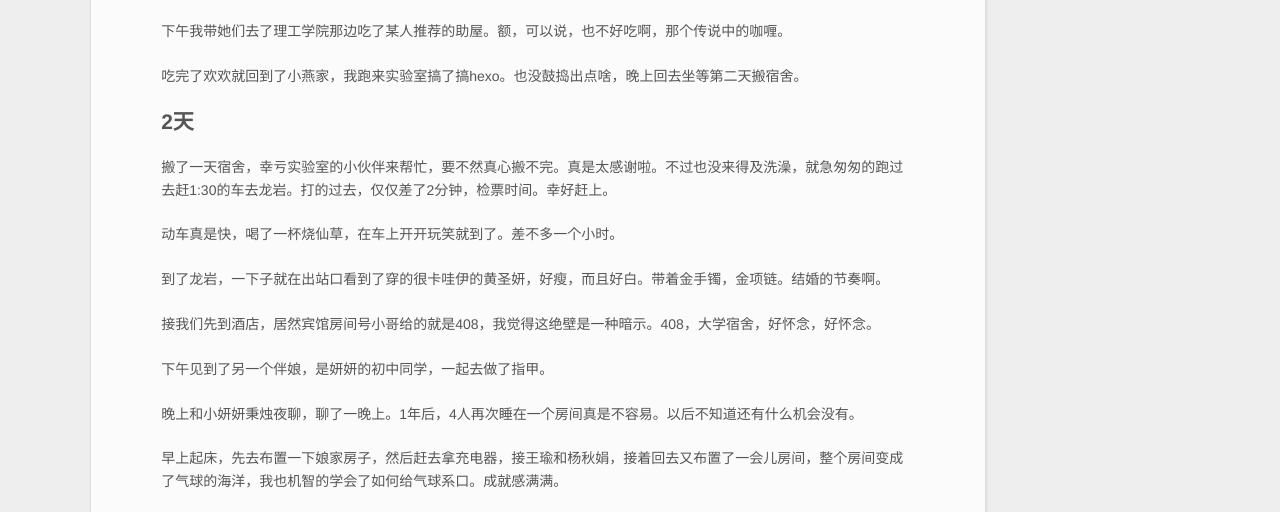
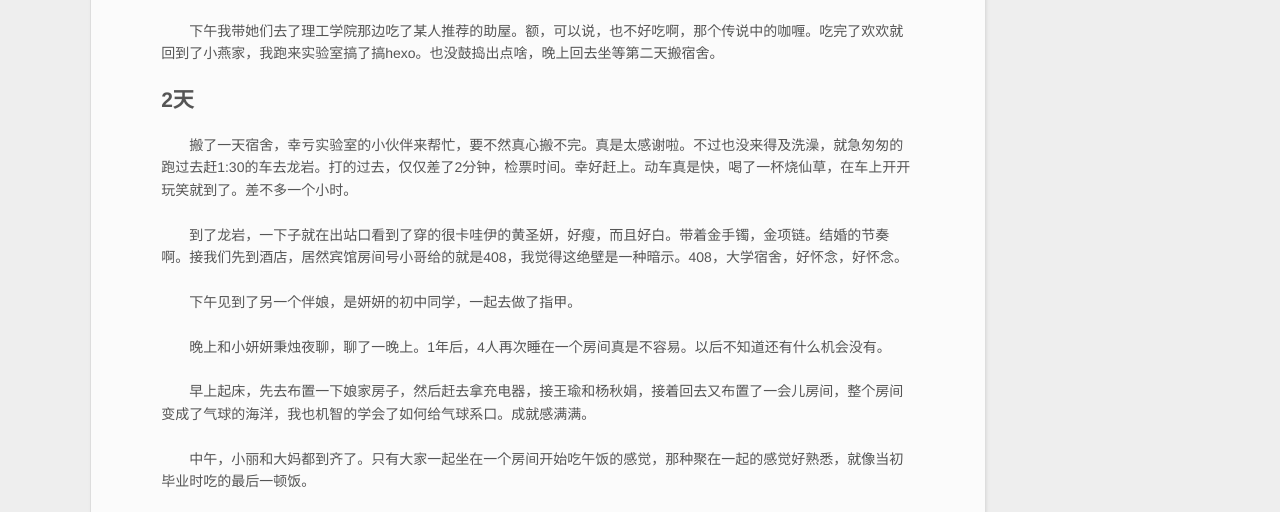
Before and after one commit to sky92s/kenziD.github.io, a plain HTML site: page 2015/07/07/hh/index.html in a window 1280 px wide. Shown: the part 1171-1683 px from the top of the page. Drawn offline with nearby package versions, Linux system fonts and the light colour scheme.

Commit message:
Site updated: 2015-07-09 15:47:09

```diff
--- a/2015/07/07/hh/index.html
+++ b/2015/07/07/hh/index.html
@@ -5,19 +5,19 @@
 
   <title>参加妍妍婚礼的流水账 | kenziD</title>
   <meta name="viewport" content="width=device-width, initial-scale=1, maximum-scale=1">
-  <meta name="description" content="1天第一天在梧村汽车站等石欢欢，小燕相聚。下午跑到沙坡尾一家很有feel的奶茶店喝了奶茶。很贵很难喝，但花钱买环境吧。楼上是很宽敞的榻榻米，可以让小伙伴们很闲散的躺着，坐着，趴着。聊聊天。聊天的时间总是很快就过去了。讲讲各自的生活，只是觉得很惬意。">
+  <meta name="description" content="1天&amp;emsp;&amp;emsp;第一天在梧村汽车站等石欢欢，小燕相聚。下午跑到沙坡尾一家很有feel的奶茶店喝了奶茶。很贵很难喝，但花钱买环境吧。楼上是很宽敞的榻榻米，可以让小伙伴们很闲散的躺着，坐着，趴着。聊聊天。聊天的时间总是很快就过去了。讲讲各自的生活，只是觉得很惬意。">
 <meta property="og:type" content="article">
 <meta property="og:title" content="参加妍妍婚礼的流水账">
 <meta property="og:url" content="http://yoursite.com/2015/07/07/hh/index.html">
 <meta property="og:site_name" content="kenziD">
-<meta property="og:description" content="1天第一天在梧村汽车站等石欢欢，小燕相聚。下午跑到沙坡尾一家很有feel的奶茶店喝了奶茶。很贵很难喝，但花钱买环境吧。楼上是很宽敞的榻榻米，可以让小伙伴们很闲散的躺着，坐着，趴着。聊聊天。聊天的时间总是很快就过去了。讲讲各自的生活，只是觉得很惬意。">
+<meta property="og:description" content="1天&amp;emsp;&amp;emsp;第一天在梧村汽车站等石欢欢，小燕相聚。下午跑到沙坡尾一家很有feel的奶茶店喝了奶茶。很贵很难喝，但花钱买环境吧。楼上是很宽敞的榻榻米，可以让小伙伴们很闲散的躺着，坐着，趴着。聊聊天。聊天的时间总是很快就过去了。讲讲各自的生活，只是觉得很惬意。">
 <meta property="og:image" content="http://7xk7fp.com1.z0.glb.clouddn.com/IMG_3437.JPG">
 <meta property="og:image" content="http://7xk7fp.com1.z0.glb.clouddn.com/IMG_3467.JPG">
 <meta property="og:image" content="http://7xk7fp.com1.z0.glb.clouddn.com/IMG_3476.JPG">
-<meta property="og:updated_time" content="2015-07-08T08:02:04.134Z">
+<meta property="og:updated_time" content="2015-07-09T07:46:15.041Z">
 <meta name="twitter:card" content="summary">
 <meta name="twitter:title" content="参加妍妍婚礼的流水账">
-<meta name="twitter:description" content="1天第一天在梧村汽车站等石欢欢，小燕相聚。下午跑到沙坡尾一家很有feel的奶茶店喝了奶茶。很贵很难喝，但花钱买环境吧。楼上是很宽敞的榻榻米，可以让小伙伴们很闲散的躺着，坐着，趴着。聊聊天。聊天的时间总是很快就过去了。讲讲各自的生活，只是觉得很惬意。">
+<meta name="twitter:description" content="1天&amp;emsp;&amp;emsp;第一天在梧村汽车站等石欢欢，小燕相聚。下午跑到沙坡尾一家很有feel的奶茶店喝了奶茶。很贵很难喝，但花钱买环境吧。楼上是很宽敞的榻榻米，可以让小伙伴们很闲散的躺着，坐着，趴着。聊聊天。聊天的时间总是很快就过去了。讲讲各自的生活，只是觉得很惬意。">
 
     <link rel="alternative" href="/atom.xml" title="kenziD" type="application/atom+xml">
 
@@ -89,33 +89,30 @@
 
     <div class="article-entry" itemprop="articleBody">
 
-        <h2 id="1天">1天</h2><p>第一天在梧村汽车站等石欢欢，小燕相聚。下午跑到沙坡尾一家很有feel的奶茶店喝了奶茶。很贵很难喝，但花钱买环境吧。楼上是很宽敞的榻榻米，可以让小伙伴们很闲散的躺着，坐着，趴着。聊聊天。<br>聊天的时间总是很快就过去了。讲讲各自的生活，只是觉得很惬意。<br><a id="more"></a><br><img src="http://7xk7fp.com1.z0.glb.clouddn.com/IMG_3437.JPG" alt="抹茶拿铁"></p>
-<p>下午我带她们去了理工学院那边吃了某人推荐的助屋。额，可以说，也不好吃啊，那个传说中的咖喱。</p>
-<p>吃完了欢欢就回到了小燕家，我跑来实验室搞了搞hexo。也没鼓捣出点啥，晚上回去坐等第二天搬宿舍。</p>
-<h2 id="2天">2天</h2><p>搬了一天宿舍，幸亏实验室的小伙伴来帮忙，要不然真心搬不完。真是太感谢啦。不过也没来得及洗澡，就急匆匆的跑过去赶1:30的车去龙岩。打的过去，仅仅差了2分钟，检票时间。幸好赶上。</p>
-<p>动车真是快，喝了一杯烧仙草，在车上开开玩笑就到了。差不多一个小时。</p>
-<p>到了龙岩，一下子就在出站口看到了穿的很卡哇伊的黄圣妍，好瘦，而且好白。带着金手镯，金项链。结婚的节奏啊。</p>
-<p>接我们先到酒店，居然宾馆房间号小哥给的就是408，我觉得这绝壁是一种暗示。408，大学宿舍，好怀念，好怀念。</p>
-<p>下午见到了另一个伴娘，是妍妍的初中同学，一起去做了指甲。</p>
-<p>晚上和小妍妍秉烛夜聊，聊了一晚上。1年后，4人再次睡在一个房间真是不容易。以后不知道还有什么机会没有。</p>
-<p>早上起床，先去布置一下娘家房子，然后赶去拿充电器，接王瑜和杨秋娟，接着回去又布置了一会儿房间，整个房间变成了气球的海洋，我也机智的学会了如何给气球系口。成就感满满。</p>
-<p>中午，小丽和大妈都到齐了。只有大家一起坐在一个房间开始吃午饭的感觉，那种聚在一起的感觉好熟悉，就像当初毕业时吃的最后一顿饭。</p>
-<p>下午，开始了忙碌的布置之旅。最后成功布置了拱门。好漂亮的。大家虽然累，但都很有成就感吧。</p>
+        <h2 id="1天">1天</h2><p>&emsp;&emsp;第一天在梧村汽车站等石欢欢，小燕相聚。下午跑到沙坡尾一家很有feel的奶茶店喝了奶茶。很贵很难喝，但花钱买环境吧。楼上是很宽敞的榻榻米，可以让小伙伴们很闲散的躺着，坐着，趴着。聊聊天。<br>聊天的时间总是很快就过去了。讲讲各自的生活，只是觉得很惬意。<br><a id="more"></a><br><img src="http://7xk7fp.com1.z0.glb.clouddn.com/IMG_3437.JPG" alt="抹茶拿铁"></p>
+<p>&emsp;&emsp;下午我带她们去了理工学院那边吃了某人推荐的助屋。额，可以说，也不好吃啊，那个传说中的咖喱。吃完了欢欢就回到了小燕家，我跑来实验室搞了搞hexo。也没鼓捣出点啥，晚上回去坐等第二天搬宿舍。</p>
+<h2 id="2天">2天</h2><p>&emsp;&emsp;搬了一天宿舍，幸亏实验室的小伙伴来帮忙，要不然真心搬不完。真是太感谢啦。不过也没来得及洗澡，就急匆匆的跑过去赶1:30的车去龙岩。打的过去，仅仅差了2分钟，检票时间。幸好赶上。动车真是快，喝了一杯烧仙草，在车上开开玩笑就到了。差不多一个小时。</p>
+<p>&emsp;&emsp;到了龙岩，一下子就在出站口看到了穿的很卡哇伊的黄圣妍，好瘦，而且好白。带着金手镯，金项链。结婚的节奏啊。接我们先到酒店，居然宾馆房间号小哥给的就是408，我觉得这绝壁是一种暗示。408，大学宿舍，好怀念，好怀念。</p>
+<p>&emsp;&emsp;下午见到了另一个伴娘，是妍妍的初中同学，一起去做了指甲。</p>
+<p>&emsp;&emsp;晚上和小妍妍秉烛夜聊，聊了一晚上。1年后，4人再次睡在一个房间真是不容易。以后不知道还有什么机会没有。</p>
+<p>&emsp;&emsp;早上起床，先去布置一下娘家房子，然后赶去拿充电器，接王瑜和杨秋娟，接着回去又布置了一会儿房间，整个房间变成了气球的海洋，我也机智的学会了如何给气球系口。成就感满满。</p>
+<p>&emsp;&emsp;中午，小丽和大妈都到齐了。只有大家一起坐在一个房间开始吃午饭的感觉，那种聚在一起的感觉好熟悉，就像当初毕业时吃的最后一顿饭。</p>
+<p>&emsp;&emsp;下午，开始了忙碌的布置之旅。最后成功布置了拱门。好漂亮的。大家虽然累，但都很有成就感吧。</p>
 <p><img src="http://7xk7fp.com1.z0.glb.clouddn.com/IMG_3467.JPG" alt="彩虹拱门"></p>
-<p>晚上我就很累很累，头很痛，所以9点开始睡觉，10点查不到睡着。他们跑去商量第二天如何整伴郎和新郎。早上起床的感觉，真是幸福啊。嗓子也不疼了，头也不痛了。一天都感觉会很有活力。睡觉真是一个治愈的过程。</p>
-<h2 id="3天">3天</h2><p>早上6:30起床开始化妆换衣服，然后等着新郎到来，感觉妍妍都还蛮放松的。还吃面包呢。闹腾的过程也是很欢乐，不过感觉他们都很矜持，也不够给力。难道这就是30岁大叔和90后的差别。感觉露露结婚的时候大家都是<br>很给力的嘛。</p>
-<p>整个过程都是新郎打电话操心各种事宜，看的出新郎对妍妍还是很温柔的。</p>
-<p>站在下面跟着新娘迎接宾客的时候肚子好痛，终于熬到了开始典礼仪式。</p>
-<p>蓝色的主题很美，当司仪开始念到让新娘上台的时候，突然一瞬间，大学里第一幕见到圣妍的种种，在宿舍里度过的每一个瞬间，在一起做的一些脑残事，一起去琴房，一起画井盖，一起参加电子设计比赛，她还把手剪了，她一直都很坚强。去游乐场玩她都在鼓励我，爬屋顶也是，大家都把我拉上去。一幕幕的，算了，不敢回忆了。诸多，诸多，四年的时光。其实之前一直都没啥感觉，直到这一刻，突然意识到，嫁人了。长大了。一切都回不去了。欢欢也哭着看了我一眼。瞄到王瑜也在哭。大妈也在哭。大家都在感伤着时光吧。</p>
+<p>&emsp;&emsp;晚上我就很累很累，头很痛，所以9点开始睡觉，10点查不到睡着。他们跑去商量第二天如何整伴郎和新郎。早上起床的感觉，真是幸福啊。嗓子也不疼了，头也不痛了。一天都感觉会很有活力。睡觉真是一个治愈的过程。</p>
+<h2 id="3天">3天</h2><p>&emsp;&emsp;早上6:30起床开始化妆换衣服，然后等着新郎到来，感觉妍妍都还蛮放松的。还吃面包呢。闹腾的过程也是很欢乐，不过感觉他们都很矜持，也不够给力。难道这就是30岁大叔和90后的差别。感觉露露结婚的时候大家都是<br>很给力的嘛。</p>
+<p>&emsp;&emsp;整个过程都是新郎打电话操心各种事宜，看的出新郎对妍妍还是很温柔的。</p>
+<p>&emsp;&emsp;站在下面跟着新娘迎接宾客的时候肚子好痛，终于熬到了开始典礼仪式。</p>
+<p>&emsp;&emsp;蓝色的主题很美，当司仪开始念到让新娘上台的时候，突然一瞬间，大学里第一幕见到圣妍的种种，在宿舍里度过的每一个瞬间，在一起做的一些脑残事，一起去琴房，一起画井盖，一起参加电子设计比赛，她还把手剪了，她一直都很坚强。去游乐场玩她都在鼓励我，爬屋顶也是，大家都把我拉上去。一幕幕的，算了，不敢回忆了。诸多，诸多，四年的时光。其实之前一直都没啥感觉，直到这一刻，突然意识到，嫁人了。长大了。一切都回不去了。欢欢也哭着看了我一眼。瞄到王瑜也在哭。大妈也在哭。大家都在感伤着时光吧。</p>
 <p><img src="http://7xk7fp.com1.z0.glb.clouddn.com/IMG_3476.JPG" alt="新娘的背影"></p>
-<p>接下来就是吃饭，换票。到了他们的新房。</p>
-<p>大家又开始闹腾了。一瞬间好像又回到了大学。幻觉般的时光，过得好快。</p>
-<h2 id="结束">结束</h2><p>妍妍送走了我们，到了车站，各奔东西。跟着妹子回到了软件园，见到了rp。感慨好多。再次聚会，是谁结婚？</p>
+<p>&emsp;&emsp;接下来就是吃饭，换票。到了他们的新房。</p>
+<p>&emsp;&emsp;大家又开始闹腾了。一瞬间好像又回到了大学。幻觉般的时光，过得好快。</p>
+<h2 id="结束">结束</h2><p>&emsp;&emsp;妍妍送走了我们，到了车站，各奔东西。跟着妹子回到了软件园，见到了rp。感慨好多。再次聚会，是谁结婚？</p>
 
 
     </div>
     <footer class="article-footer">
-      <a data-url="http://yoursite.com/2015/07/07/hh/" data-id="cibvsepdc0002qcnmxjeitarm" class="article-share-link">Share</a>
+      <a data-url="http://yoursite.com/2015/07/07/hh/" data-id="cibvw4w200002a8nm1btn9489" class="article-share-link">Share</a>
 
 
   <ul class="article-tag-list"><li class="article-tag-list-item"><a class="article-tag-list-link" href="/tags/生活，婚礼，朋友/">生活，婚礼，朋友</a></li></ul>
```
Also changed, not shown: 2015/07/03/hello-world/index.html (+1 -1 lines), 2015/07/03/kenzi-s-first-post/index.html (+1 -1 lines), index.html (+4 -4 lines).
